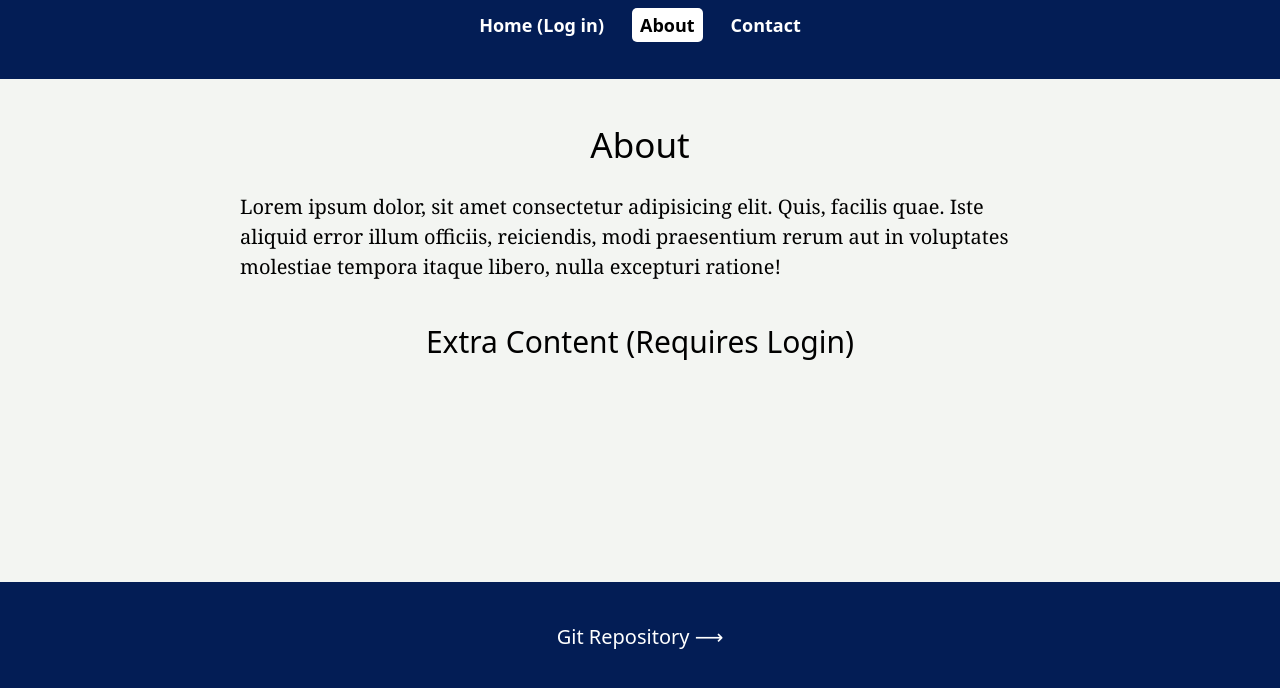
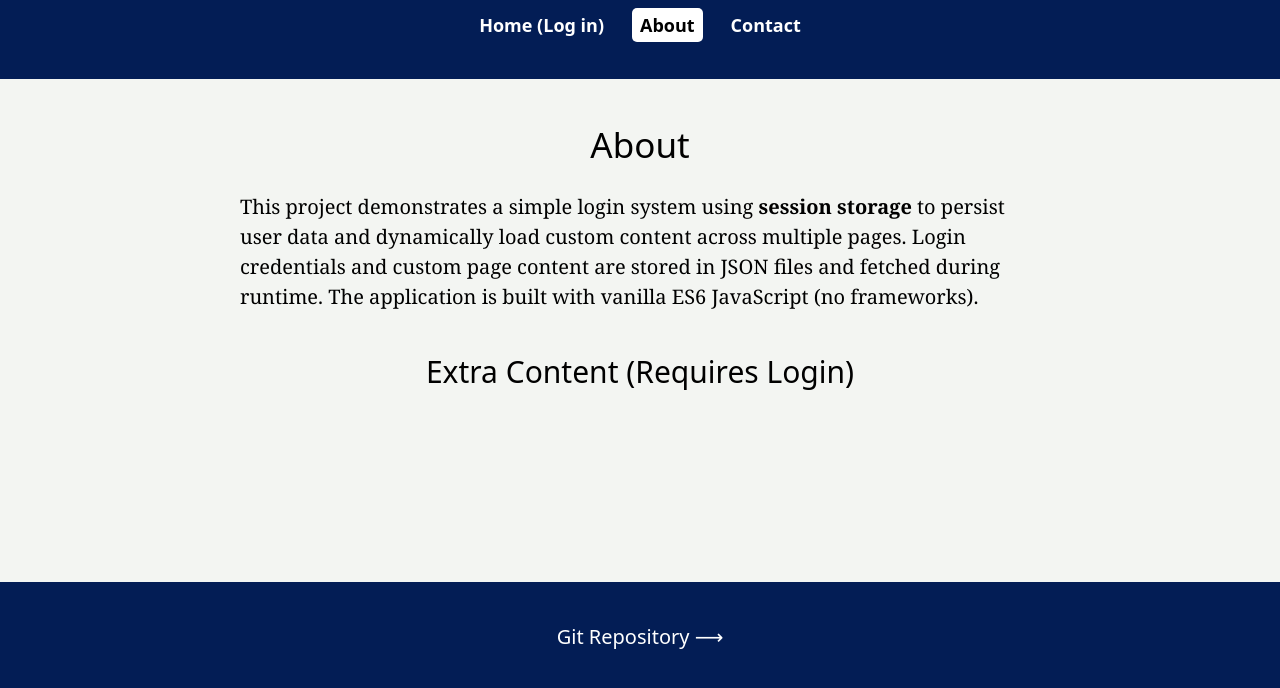
Before and after one commit to chrisnajman/login-demo, a plain HTML site: page about.html in a window 1280 px wide. Shown: the part 108-796 px from the top of the page. Drawn offline with Linux system fonts and the light colour scheme.

Commit message:
Added explanatory info to about.html

```diff
--- a/about.html
+++ b/about.html
@@ -50,9 +50,11 @@
     <main class="main" id="main-content">
         <section class="container flow">
             <h1>About</h1>
-            <p>Lorem ipsum dolor, sit amet consectetur adipisicing elit. Quis, facilis quae. Iste aliquid error illum
-                officiis, reiciendis, modi praesentium rerum aut in voluptates molestiae tempora itaque libero, nulla
-                excepturi ratione!</p>
+
+            <p>This project demonstrates a simple login system using <strong>session storage</strong> to persist user
+                data and dynamically load custom content across multiple pages. Login credentials and custom page
+                content are stored in JSON files and fetched during runtime. The application is built with vanilla ES6
+                JavaScript (no frameworks).</p>
         </section>
 
         <section class="container flow">
```
